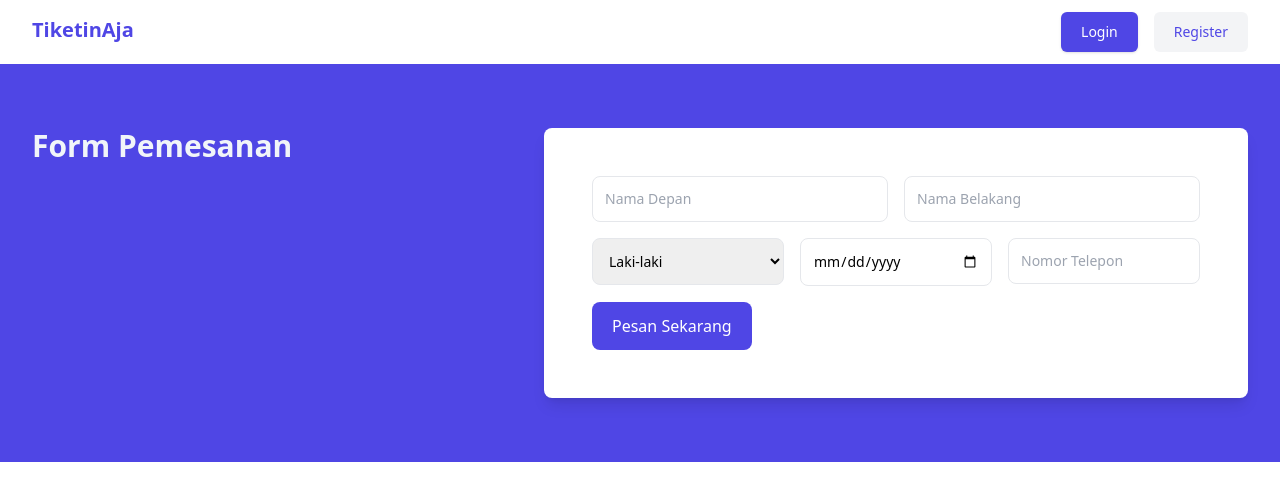
After one commit to Ramdanii19/TiketinAja, a PHP site: page /views/user/formPemesanan.php in a window 1280 px wide. The commit adds this page. Shown: the top 501 px of the page. Run offline with PHP 8.4, Linux system fonts and the light colour scheme.

Commit message:
feat: form booking

```diff
--- a/src/assets/css/output.css
+++ b/src/assets/css/output.css
@@ -600,9 +600,46 @@ video {
   border-width: 0;
 }
 
+.absolute {
+  position: absolute;
+}
+
+.relative {
+  position: relative;
+}
+
+.top-0 {
+  top: 0px;
+}
+
+.left-0 {
+  left: 0px;
+}
+
+.-top-5 {
+  top: -1.25rem;
+}
+
+.-top-3 {
+  top: -0.75rem;
+}
+
+.-top-2 {
+  top: -0.5rem;
+}
+
+.left-3 {
+  left: 0.75rem;
+}
+
 .mx-auto {
   margin-left: auto;
   margin-right: auto;
+}
+
+.mx-2 {
+  margin-left: 0.5rem;
+  margin-right: 0.5rem;
 }
 
 .mb-2 {
@@ -619,6 +656,10 @@ video {
 
 .mt-3 {
   margin-top: 0.75rem;
+}
+
+.mt-4 {
+  margin-top: 1rem;
 }
 
 .mt-8 {
@@ -712,28 +741,30 @@ video {
   max-width: 1280px;
 }
 
-.flex-1 {
-  flex: 1 1 0%;
+.max-w-xl {
+  max-width: 36rem;
 }
 
 .shrink-0 {
   flex-shrink: 0;
 }
 
+.scale-0 {
+  --tw-scale-x: 0;
+  --tw-scale-y: 0;
+  transform: translate(var(--tw-translate-x), var(--tw-translate-y)) rotate(var(--tw-rotate)) skewX(var(--tw-skew-x)) skewY(var(--tw-skew-y)) scaleX(var(--tw-scale-x)) scaleY(var(--tw-scale-y));
+}
+
 .cursor-pointer {
   cursor: pointer;
 }
 
-.list-image-\[url\(https\:\/\/www\.pngegg\.com\/id\/png-diyrm\)\] {
-  list-style-image: url(https://www.pngegg.com/id/png-diyrm);
+.grid-cols-1 {
+  grid-template-columns: repeat(1, minmax(0, 1fr));
 }
 
 .grid-cols-2 {
   grid-template-columns: repeat(2, minmax(0, 1fr));
-}
-
-.flex-row {
-  flex-direction: row;
 }
 
 .flex-col {
@@ -772,8 +807,13 @@ video {
   gap: 1.5rem;
 }
 
-.gap-3 {
-  gap: 0.75rem;
+.gap-x-16 {
+  -moz-column-gap: 4rem;
+       column-gap: 4rem;
+}
+
+.gap-y-8 {
+  row-gap: 2rem;
 }
 
 .space-y-1 > :not([hidden]) ~ :not([hidden]) {
@@ -782,10 +822,10 @@ video {
   margin-bottom: calc(0.25rem * var(--tw-space-y-reverse));
 }
 
-.divide-y > :not([hidden]) ~ :not([hidden]) {
-  --tw-divide-y-reverse: 0;
-  border-top-width: calc(1px * calc(1 - var(--tw-divide-y-reverse)));
-  border-bottom-width: calc(1px * var(--tw-divide-y-reverse));
+.space-y-4 > :not([hidden]) ~ :not([hidden]) {
+  --tw-space-y-reverse: 0;
+  margin-top: calc(1rem * calc(1 - var(--tw-space-y-reverse)));
+  margin-bottom: calc(1rem * var(--tw-space-y-reverse));
 }
 
 .divide-y-2 > :not([hidden]) ~ :not([hidden]) {
@@ -848,19 +883,23 @@ video {
   border-inline-end-width: 1px;
 }
 
+.border-none {
+  border-style: none;
+}
+
 .border-gray-100 {
   --tw-border-opacity: 1;
   border-color: rgb(243 244 246 / var(--tw-border-opacity, 1));
 }
 
+.border-gray-200 {
+  --tw-border-opacity: 1;
+  border-color: rgb(229 231 235 / var(--tw-border-opacity, 1));
+}
+
 .border-gray-300 {
   --tw-border-opacity: 1;
   border-color: rgb(209 213 219 / var(--tw-border-opacity, 1));
-}
-
-.border-gray-400 {
-  --tw-border-opacity: 1;
-  border-color: rgb(156 163 175 / var(--tw-border-opacity, 1));
 }
 
 .border-indigo-600 {
@@ -940,16 +975,16 @@ video {
   background-position: top;
 }
 
-.bg-center {
-  background-position: center;
-}
-
 .bg-no-repeat {
   background-repeat: no-repeat;
 }
 
 .p-2 {
   padding: 0.5rem;
+}
+
+.p-3 {
+  padding: 0.75rem;
 }
 
 .p-4 {
@@ -980,6 +1015,11 @@ video {
   padding-right: 1.25rem;
 }
 
+.py-16 {
+  padding-top: 4rem;
+  padding-bottom: 4rem;
+}
+
 .py-2 {
   padding-top: 0.5rem;
   padding-bottom: 0.5rem;
@@ -1000,9 +1040,14 @@ video {
   padding-bottom: 1rem;
 }
 
-.px-6 {
-  padding-left: 1.5rem;
-  padding-right: 1.5rem;
+.px-2 {
+  padding-left: 0.5rem;
+  padding-right: 0.5rem;
+}
+
+.px-3 {
+  padding-left: 0.75rem;
+  padding-right: 0.75rem;
 }
 
 .pb-2 {
@@ -1112,6 +1161,16 @@ video {
   color: rgb(255 255 255 / var(--tw-text-opacity, 1));
 }
 
+.text-slate-100 {
+  --tw-text-opacity: 1;
+  color: rgb(241 245 249 / var(--tw-text-opacity, 1));
+}
+
+.text-gray-500 {
+  --tw-text-opacity: 1;
+  color: rgb(107 114 128 / var(--tw-text-opacity, 1));
+}
+
 .underline {
   text-decoration-line: underline;
 }
@@ -1119,6 +1178,12 @@ video {
 .shadow {
   --tw-shadow: 0 1px 3px 0 rgb(0 0 0 / 0.1), 0 1px 2px -1px rgb(0 0 0 / 0.1);
   --tw-shadow-colored: 0 1px 3px 0 var(--tw-shadow-color), 0 1px 2px -1px var(--tw-shadow-color);
+  box-shadow: var(--tw-ring-offset-shadow, 0 0 #0000), var(--tw-ring-shadow, 0 0 #0000), var(--tw-shadow);
+}
+
+.shadow-lg {
+  --tw-shadow: 0 10px 15px -3px rgb(0 0 0 / 0.1), 0 4px 6px -4px rgb(0 0 0 / 0.1);
+  --tw-shadow-colored: 0 10px 15px -3px var(--tw-shadow-color), 0 4px 6px -4px var(--tw-shadow-color);
   box-shadow: var(--tw-ring-offset-shadow, 0 0 #0000), var(--tw-ring-shadow, 0 0 #0000), var(--tw-shadow);
 }
 
@@ -1145,6 +1210,17 @@ video {
   transition-property: color, background-color, border-color, text-decoration-color, fill, stroke, opacity, box-shadow, transform, filter, backdrop-filter, -webkit-backdrop-filter;
   transition-timing-function: cubic-bezier(0.4, 0, 0.2, 1);
   transition-duration: 150ms;
+}
+
+.transition-all {
+  transition-property: all;
+  transition-timing-function: cubic-bezier(0.4, 0, 0.2, 1);
+  transition-duration: 150ms;
+}
+
+.hover\:border-black:hover {
+  --tw-border-opacity: 1;
+  border-color: rgb(0 0 0 / var(--tw-border-opacity, 1));
 }
 
 .hover\:border-gray-200:hover {
@@ -1235,6 +1391,18 @@ video {
 @media (min-width: 640px) {
   .sm\:flex {
     display: flex;
+  }
+
+  .sm\:w-auto {
+    width: auto;
+  }
+
+  .sm\:grid-cols-2 {
+    grid-template-columns: repeat(2, minmax(0, 1fr));
+  }
+
+  .sm\:grid-cols-3 {
+    grid-template-columns: repeat(3, minmax(0, 1fr));
   }
 
   .sm\:gap-4 {
@@ -1293,8 +1461,24 @@ video {
 }
 
 @media (min-width: 1024px) {
+  .lg\:col-span-2 {
+    grid-column: span 2 / span 2;
+  }
+
+  .lg\:col-span-3 {
+    grid-column: span 3 / span 3;
+  }
+
+  .lg\:grid-cols-5 {
+    grid-template-columns: repeat(5, minmax(0, 1fr));
+  }
+
   .lg\:gap-2 {
     gap: 0.5rem;
+  }
+
+  .lg\:p-12 {
+    padding: 3rem;
   }
 
   .lg\:p-4 {
--- /dev/null
+++ b/src/views/user/formPemesanan.php
@@ -0,0 +1,150 @@
+<!DOCTYPE html>
+<html lang="en">
+
+<head>
+    <meta charset="UTF-8">
+    <meta name="viewport" content="width=device-width, initial-scale=1.0">
+    <title>TiketinAja</title>
+    <link href="../../assets/css/output.css" rel="stylesheet">
+
+</head>
+
+<body>
+    <header class="bg-white">
+        <div class="mx-auto max-w-screen-xl px-4 sm:px-6 lg:px-8">
+            <div class="flex h-16 items-center justify-between">
+                <div class="md:flex md:items-center md:gap-12">
+                    <a class="block text-indigo-600" href="landing.php">
+                        <h1 class="h-8 font-semibold text-xl">TiketinAja</h1>
+                    </a>
+                </div>
+
+
+
+                <div class="flex items-center gap-4">
+                    <div class="sm:flex sm:gap-4">
+                        <a
+                            class="rounded-md bg-indigo-600 px-5 py-2.5 text-sm font-medium text-white shadow"
+                            href="#">
+                            Login
+                        </a>
+
+                        <div class="hidden sm:flex">
+                            <a
+                                class="rounded-md bg-gray-100 px-5 py-2.5 text-sm font-medium text-indigo-600"
+                                href="#">
+                                Register
+                            </a>
+                        </div>
+                    </div>
+
+                    <div class="block md:hidden">
+                        <button class="rounded bg-gray-100 p-2 text-gray-600 transition hover:text-gray-600/75">
+                            <svg
+                                xmlns="http://www.w3.org/2000/svg"
+                                class="size-5"
+                                fill="none"
+                                viewBox="0 0 24 24"
+                                stroke="currentColor"
+                                stroke-width="2">
+                                <path stroke-linecap="round" stroke-linejoin="round" d="M4 6h16M4 12h16M4 18h16" />
+                            </svg>
+                        </button>
+                    </div>
+                </div>
+            </div>
+        </div>
+    </header>
+
+    <section class="bg-indigo-600">
+        <div class="mx-auto max-w-screen-xl px-4 py-16 sm:px-6 lg:px-8">
+            <div class="grid grid-cols-1 gap-x-16 gap-y-8 lg:grid-cols-5">
+                <div class="lg:col-span-2 ">
+                    <h1 class="max-w-xl text-3xl font-bold text-slate-100">
+                        Form Pemesanan
+                    </h1>
+
+                </div>
+
+                <div class="rounded-lg bg-white p-8 shadow-lg lg:col-span-3 lg:p-12">
+                    <form action="#" class="space-y-4">
+
+                        <div class="grid grid-cols-1 gap-4 sm:grid-cols-2">
+                            <div class="relative">
+                                <input
+                                    class="peer w-full rounded-lg border border-gray-200 p-3 text-sm focus:outline-none focus:border-blue-500"
+                                    placeholder="Nama Depan"
+                                    type="text"
+                                    id="ln" />
+                                <label class="absolute -top-3 left-3 px-2 bg-white text-sm text-gray-500 transition-all scale-0 peer-focus:scale-100 peer-focus:text-blue-500" for="fn">Nama Depan</label>
+                            </div>
+                            <div class="relative">
+                                <input
+                                    class="peer w-full rounded-lg border border-gray-200 p-3 text-sm focus:outline-none focus:border-blue-500"
+                                    placeholder="Nama Belakang"
+                                    type="text"
+                                    id="ln" />
+                                <label class="absolute -top-3 left-3 px-2 bg-white text-sm text-gray-500 transition-all scale-0 peer-focus:scale-100 peer-focus:text-blue-500" for="fn">Nama Belakang</label>
+                            </div>
+
+
+                        </div>
+
+                        <div class="grid grid-cols-1 gap-4 text-center sm:grid-cols-3">
+                            <div class="relative">
+                                <select
+                                    name="HeadlineAct"
+                                    id="HeadlineAct"
+                                    class="peer w-full rounded-lg border border-gray-200 p-3 text-sm focus:outline-none focus:border-blue-500">
+                                    <option value="JM">Laki-laki</option>
+                                    <option value="SRV">Perempuan</option>
+                                </select>
+                                <label
+                                    for="tanggal-lahir"
+                                    class="absolute -top-3 left-3 px-2 bg-white text-sm text-gray-500 transition-all scale-0 peer-focus:scale-100 peer-focus:text-blue-500">
+                                    Tanggal Lahir
+                                </label>
+                            </div>
+                            <div class="relative">
+                                <input
+                                    id="tanggal-lahir"
+                                    type="date"
+                                    class="peer w-full rounded-lg border border-gray-200 p-3 text-sm focus:outline-none focus:border-blue-500" />
+                                <label
+                                    for="tanggal-lahir"
+                                    class="absolute -top-3 left-3 px-2 bg-white text-sm text-gray-500 transition-all scale-0 peer-focus:scale-100 peer-focus:text-blue-500">
+                                    Tanggal Lahir
+                                </label>
+                            </div>
+                            <div class="relative">
+                                <input
+                                    id="tanggal-lahir"
+                                    type="telp" placeholder="Nomor Telepon"
+                                    class="peer w-full rounded-lg border border-gray-200 p-3 text-sm focus:outline-none focus:border-blue-500" />
+                                <label
+                                    for="tanggal-lahir"
+                                    class="absolute -top-3 left-3 px-2 bg-white text-sm text-gray-500 transition-all scale-0 peer-focus:scale-100 peer-focus:text-blue-500">
+                                    Nomor Telepon
+                                </label>
+                            </div>
+
+
+
+                        </div>
+
+                        <div class="mt-4">
+                            <button
+                                type="submit"
+                                class="inline-block w-full rounded-lg bg-indigo-600 px-5 py-3 font-medium text-white sm:w-auto">
+                                Pesan Sekarang
+                            </button>
+                        </div>
+                    </form>
+                </div>
+            </div>
+        </div>
+    </section>
+
+</body>
+
+</html>
```
Also changed, not shown: other parts of src/assets/css/output.css (+121 -52 lines), src/views/user/penerbanganTersedia.php (+4 -4 lines).
